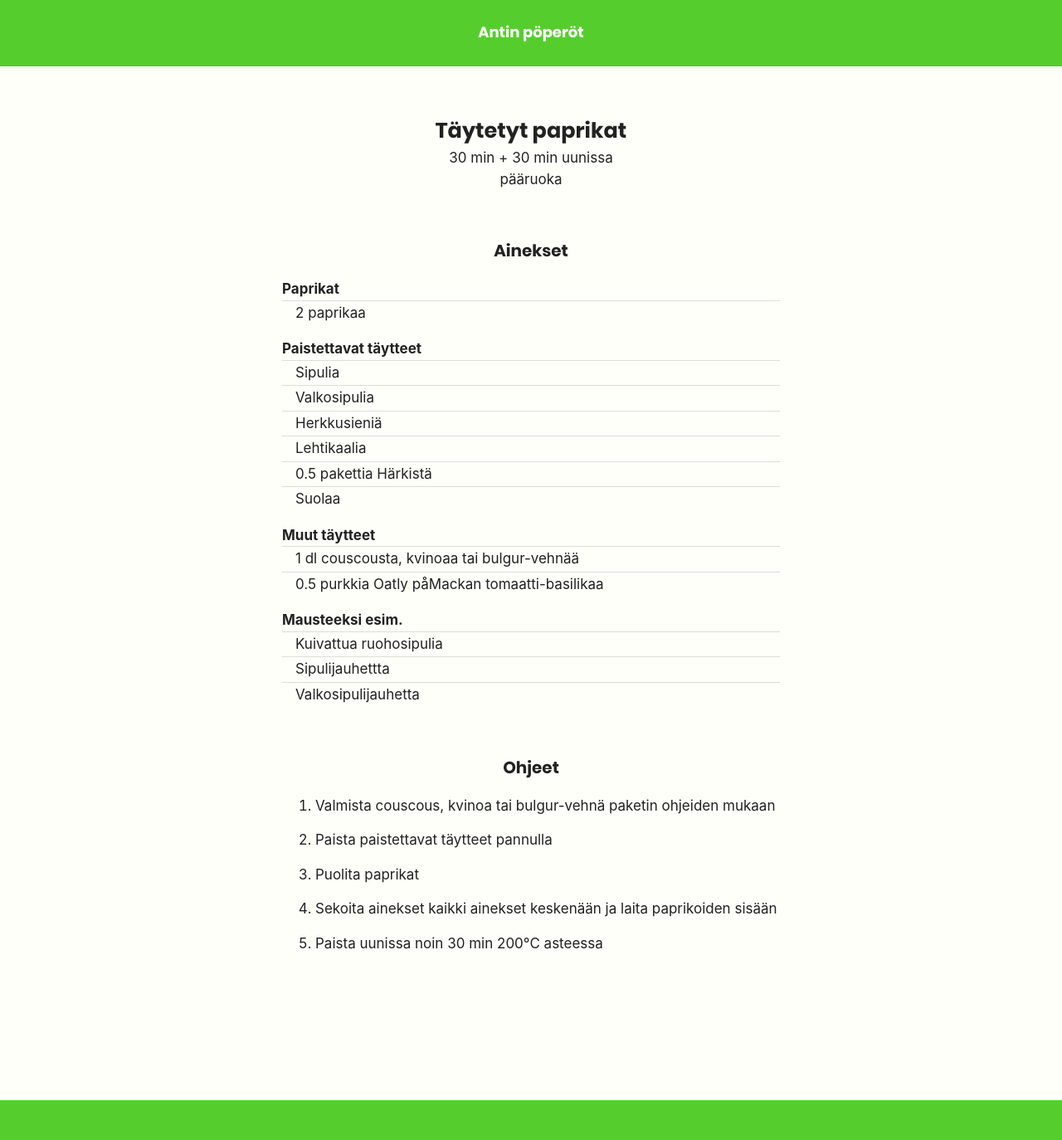
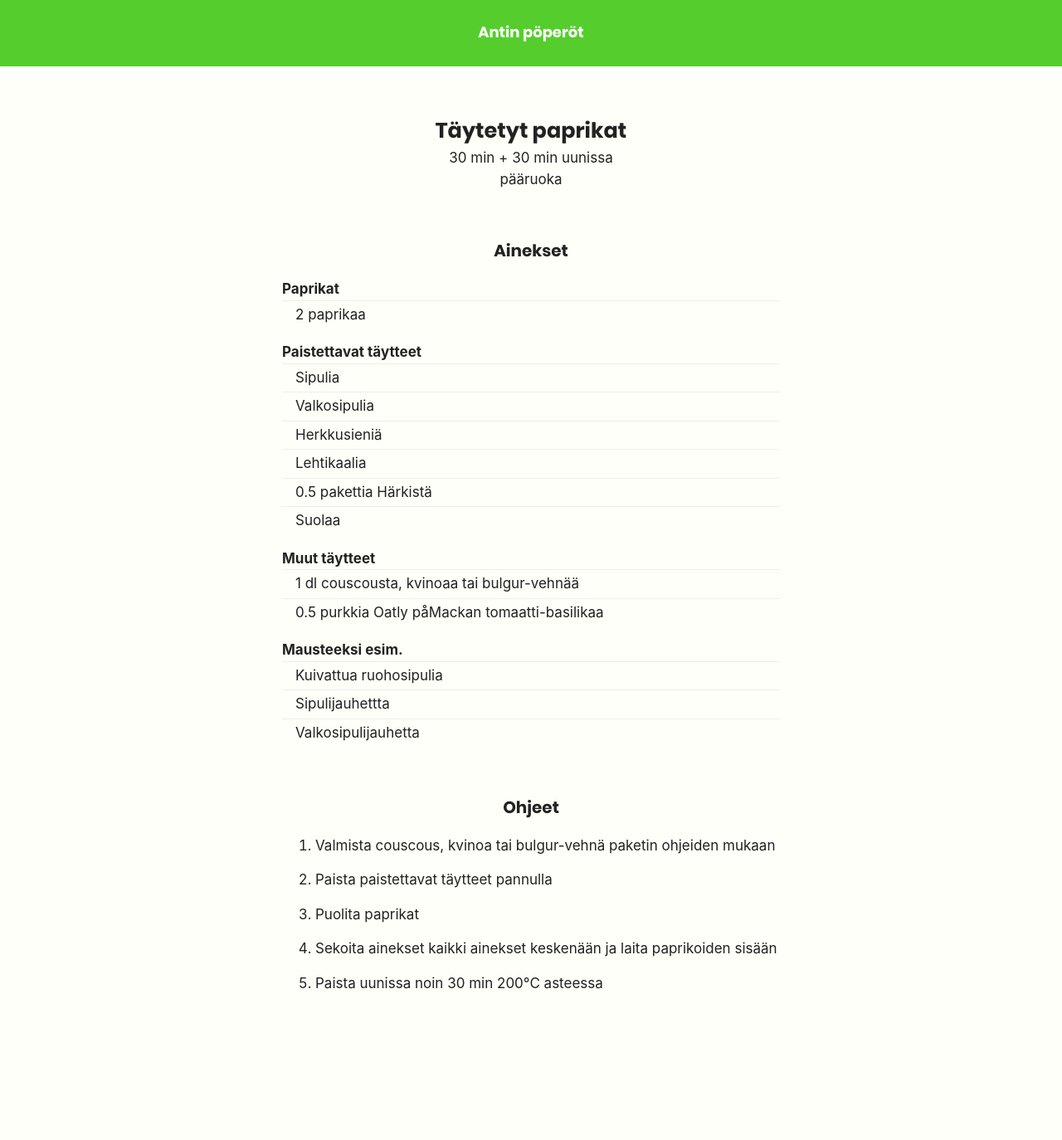
Before and after one commit to Randati/recipes, a Jekyll site: the page built from _recipes/taytetyt-paprikat.md, in a window 1280 px wide. Shown: the whole page at 83% size. Built offline with Jekyll 4.4.1, drawn with Linux system fonts in a browser that asks for light colours; before the commit the page ends 1326 px from its top, so only the background shows below that.

Commit message:
Nicer ingredients list

```diff
--- a/_includes/recipe.css
+++ b/_includes/recipe.css
@@ -19,8 +19,8 @@
 	padding: 0;
 }
 .recipe-ingredients li li {
-	padding: 2px 0 2px 16px;
-	border-top: 1px solid #ddd;
+	padding: 4px 0 4px 16px;
+	border-top: 1px solid #eee;
 }
 .recipe-ingredients strong {
 	display: block;
```
